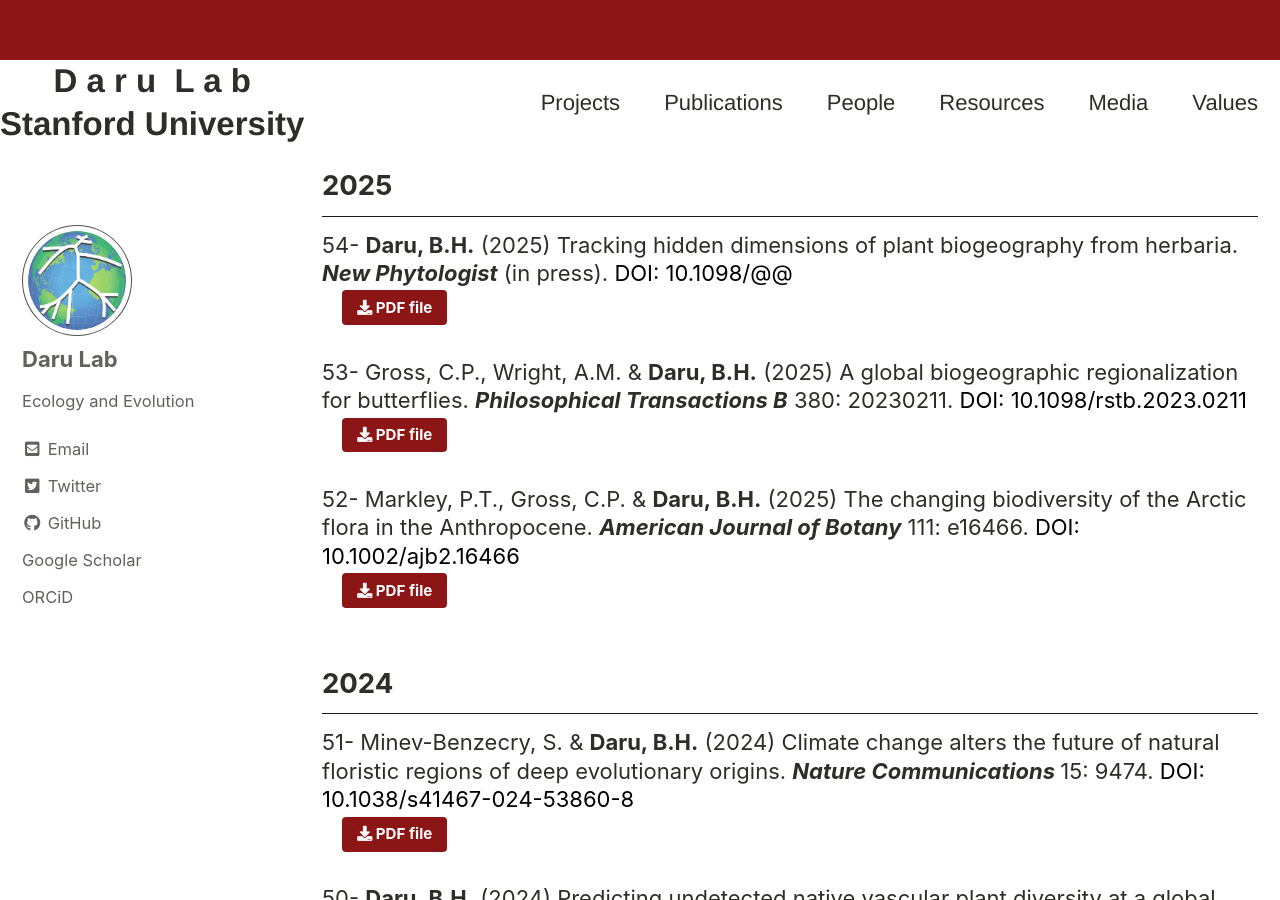
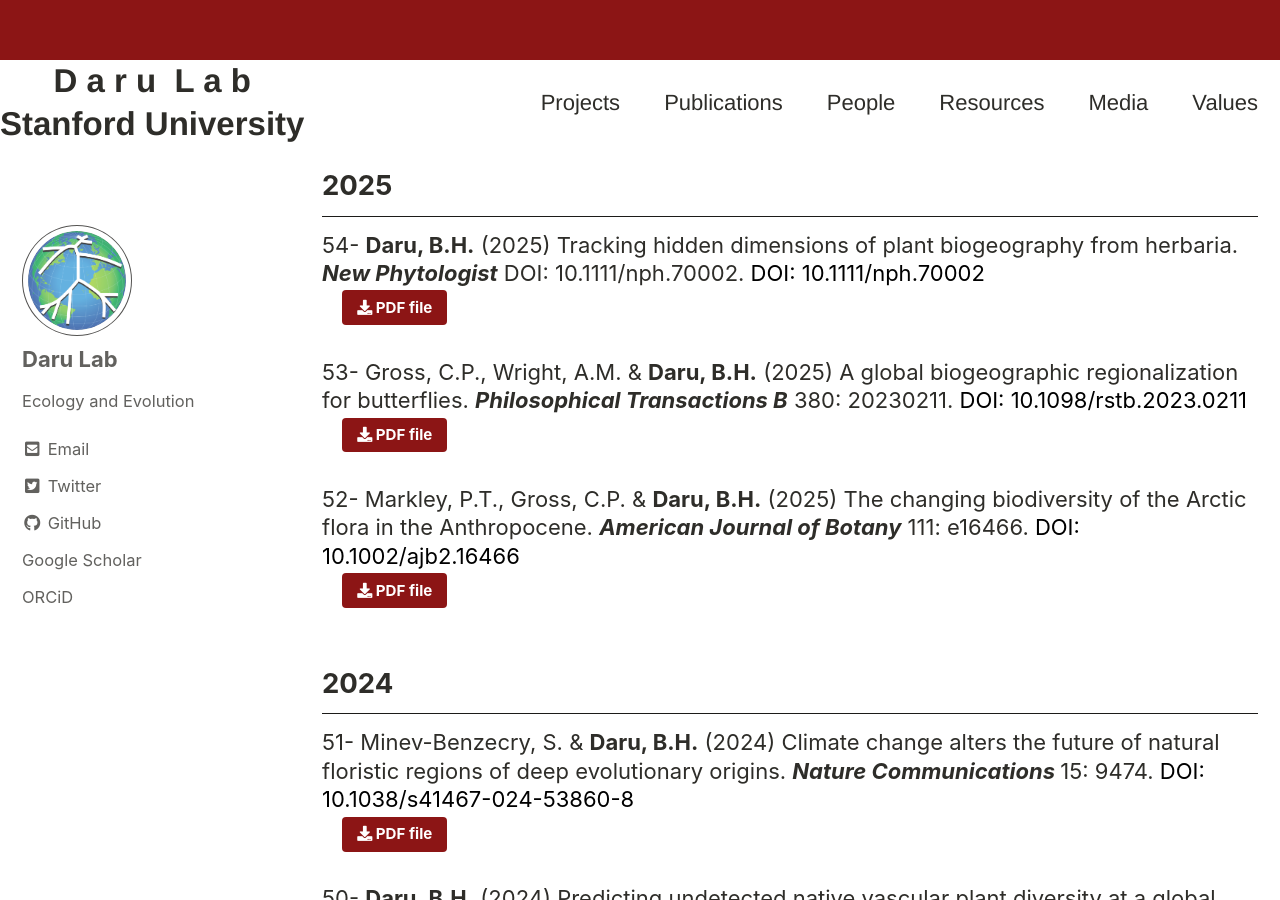
Before and after one commit to darunabas/darulab.github.io, a Jekyll site: the page built from _pages/publications.html, in a window 1280 px wide and 900 px high, scrolled down 342 px. Built offline with Jekyll 4.4.1, drawn with Linux system fonts in a browser that asks for light colours; cached includes are drawn as plain includes; comment, search, counter and statistics services are not loaded.

Commit message:
updated pubs

```diff
--- a/_pages/publications.html
+++ b/_pages/publications.html
@@ -21,13 +21,13 @@
 <h2>2025</h2>
 
 <p>
-  54- <strong>Daru, B.H.</strong> (2025) Tracking hidden dimensions of plant biogeography from herbaria. <em><strong>New Phytologist</strong></em> (in press). <a href="https://doi.org/10.1098/@@" target="_blank" style="color: black; text-decoration: none;">DOI: 10.1098/@@</a>
+  54- <strong>Daru, B.H.</strong> (2025) Tracking hidden dimensions of plant biogeography from herbaria. <em><strong>New Phytologist</strong></em> DOI: 10.1111/nph.70002. <a href="https://doi.org/10.1111/nph.70002" target="_blank" style="color: black; text-decoration: none;">DOI: 10.1111/nph.70002</a>
 <br>
 </a>
 <span style="display: inline-flex; align-items: center; gap: 10px; margin-top: 0;">
-  <a class="__dimensions_badge_embed__" data-doi="10.1098/@@" data-legend="hover-bottom" data-style="large_rectangle" data-link-target="_blank"></a>
+  <a class="__dimensions_badge_embed__" data-doi="10.1111/nph.70002" data-legend="hover-bottom" data-style="large_rectangle" data-link-target="_blank"></a>
   <a class='altmetric-embed' data-badge-popover='bottom' data-badge-type='1' data-doi="10.1098/rstb.2023.0211" data-link-target="_blank"></a>
-  <a href="https://royalsocietypublishing.org/doi/pdf/10.1098/@@" class="btn btn--small btn--primary" style="background-color:#8C1515; color:#ffffff" target="_blank">
+  <a href="https://royalsocietypublishing.org/doi/pdf/10.1111/nph.70002" class="btn btn--small btn--primary" style="background-color:#8C1515; color:#ffffff" target="_blank">
     <i class="fa fa-download" aria-hidden="true"></i> PDF file
   </a>
 </span>
```
